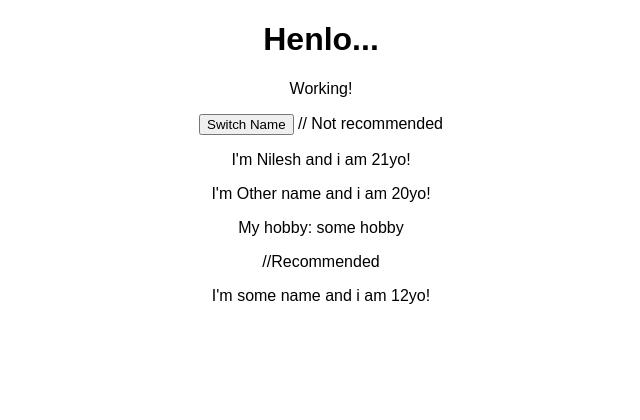
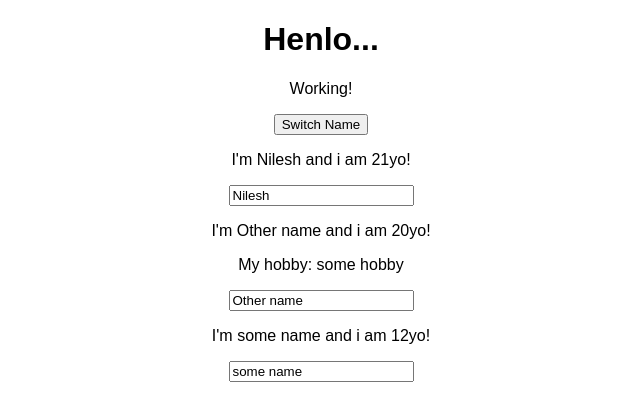
Before and after one commit to Nilesh767/Learning-Js, a React (Create React App) app in the folder 3reactjs/basics/: page / in a window 1280 px wide. Shown: the top 420 px of the page, without its empty margins (319-959 px from the left). Built offline with nearby package versions, Linux system fonts and the light colour scheme.

Commit message:
2-way binding using method passing

```diff
--- a/3reactjs/basics/src/App.js
+++ b/3reactjs/basics/src/App.js
@@ -20,23 +20,33 @@
         { name: 'Other name', age: 20 },
         { name: 'some name', age: 18 }
       ]
-    });
+    })
   }
 
+  nameChangeHandler = (event) => {
+    this.setState({
+      persons: [
+        { name: 'Nilesh', age: 21 },
+        { name: event.target.value, age: 20 },
+        { name: 'some name', age: 18 }
+      ]
+    })
+  }
 
   render () {
     return (
       <div className="App">
         <h1>Henlo... </h1>
         <p>Working!</p>
-        <button onClick={() => this.switchNameHandler('Nileeee')}>Switch Name</button> // Not recommended
+        <button onClick={() => this.switchNameHandler('Nileeee')}>Switch Name</button>
         <Person
           name= {this.state.persons[0].name}
           age= {this.state.persons[0].age} />
         <Person
           name= {this.state.persons[1].name}
           age= {this.state.persons[1].age}
-          click={this.switchNameHandler.bind(this, 'Neo')} >My hobby: some hobby </Person> //Recommended
+          click={this.switchNameHandler.bind(this, 'Neo')}
+          changed={this.nameChangeHandler} >My hobby: some hobby </Person>
         <Person
           name= {this.state.persons[2].name}
           age= {this.state.persons[2].age}  />
--- a/3reactjs/basics/src/Person/Person.js
+++ b/3reactjs/basics/src/Person/Person.js
@@ -4,6 +4,7 @@
         <div>
             <p onClick={props.click}> I'm {props.name} and i am {props.age}yo! </p>
             <p> {props.children} </p>
+            <input type='text' onChange={props.changed} value={props.name}/>
         </div>
     )
 };
```
